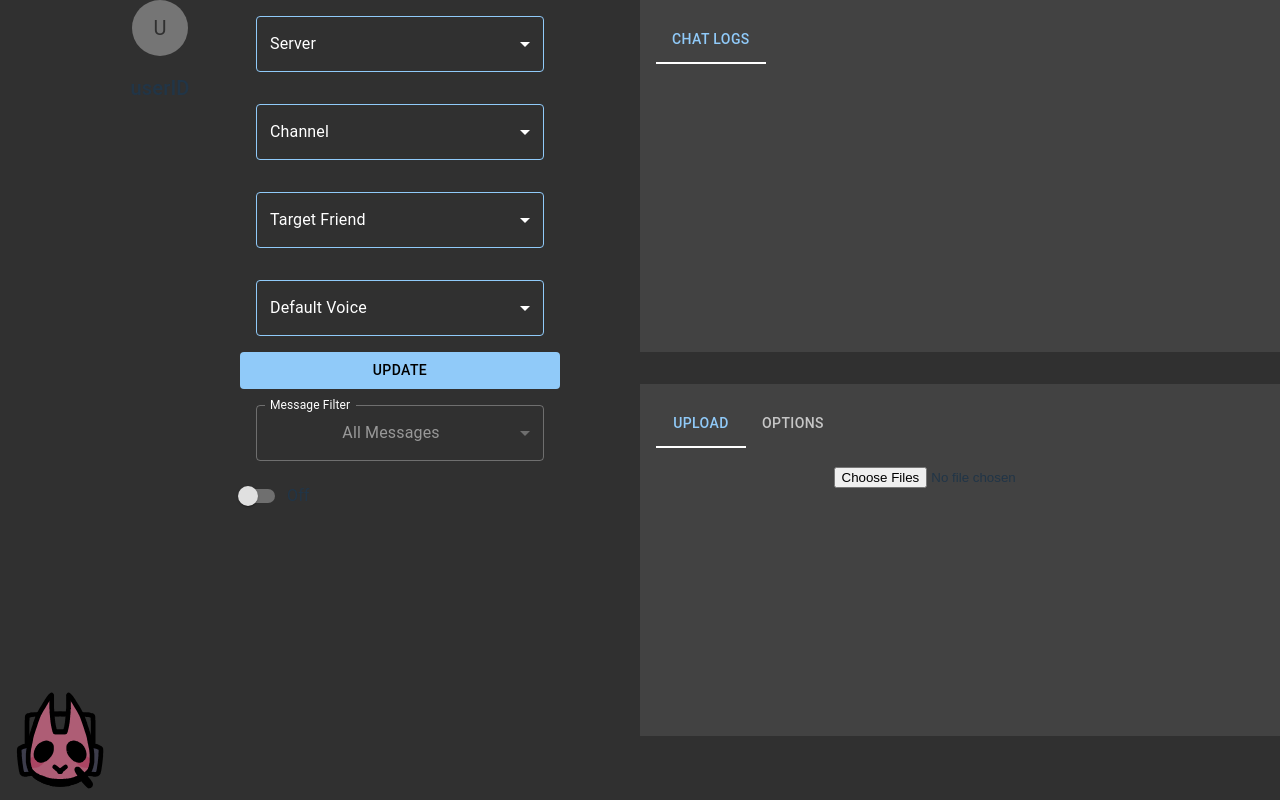
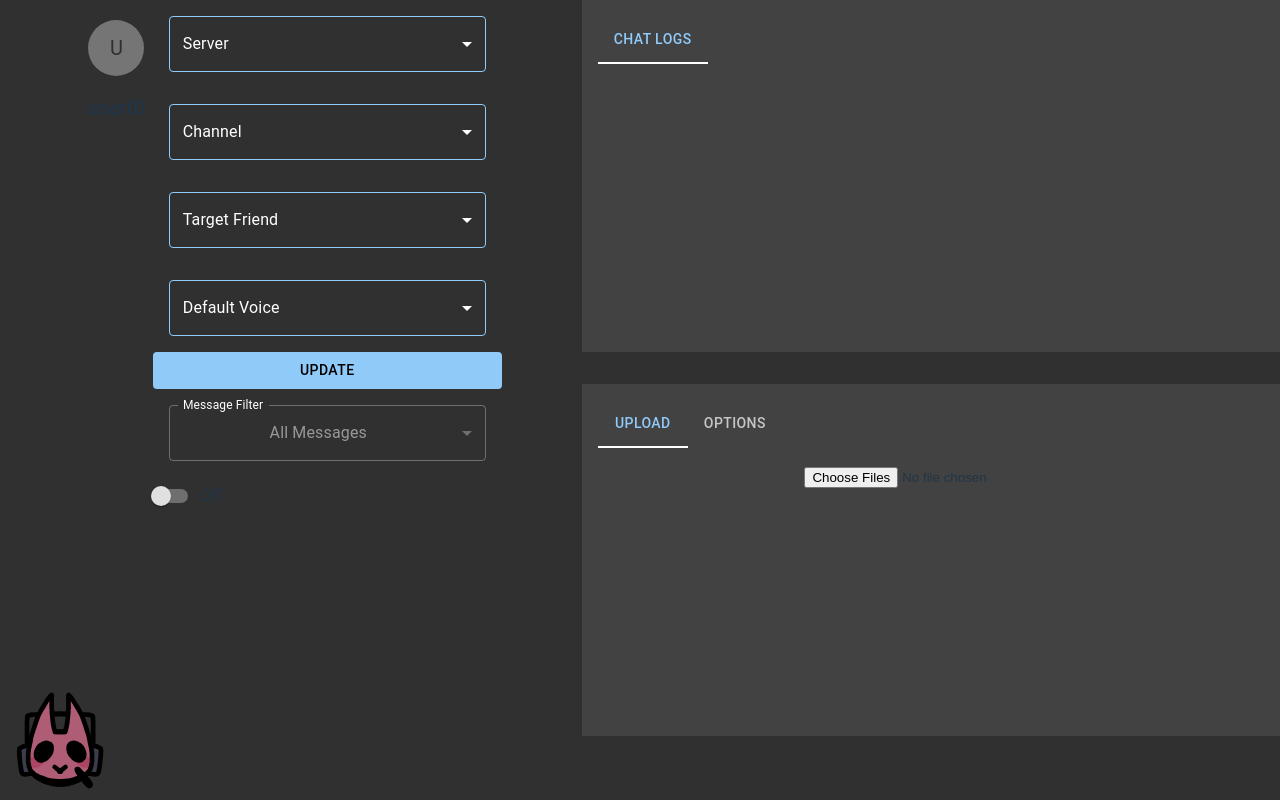
Before and after one commit to Someone45/Quanta, a React (Vite) app: page /home in a window 1280 px wide. Built offline with nearby package versions, Linux system fonts and the light colour scheme.

Commit message:
change to the profile section params

```diff
--- a/src/pages/home/HomePage.jsx
+++ b/src/pages/home/HomePage.jsx
@@ -62,8 +62,10 @@ const ProfileSection = styled(Box)({
     display: 'flex',
     flexDirection: 'column',
     alignItems: 'center',
-    width: '30%',
+    width: '20%',
+    marginTop: '20px', // Corrected syntax
 });
+
 
 const FormSection = styled(Box)({
     transform: 'translateX(-80px)', // Adjust the pixel value as needed to move to the left
@@ -155,6 +157,7 @@ export default function NewPage() {
         <PageContainer>
         <LogoImage src={logo} alt="Logo" />
             <ProfileSection>
+                {/* U should be set to the userID photo*/}
                 <Avatar sx={{ width: 56, height: 56, marginBottom: 2 }}>U</Avatar>
                 <Typography variant="h6">userID</Typography>
             </ProfileSection>
```
